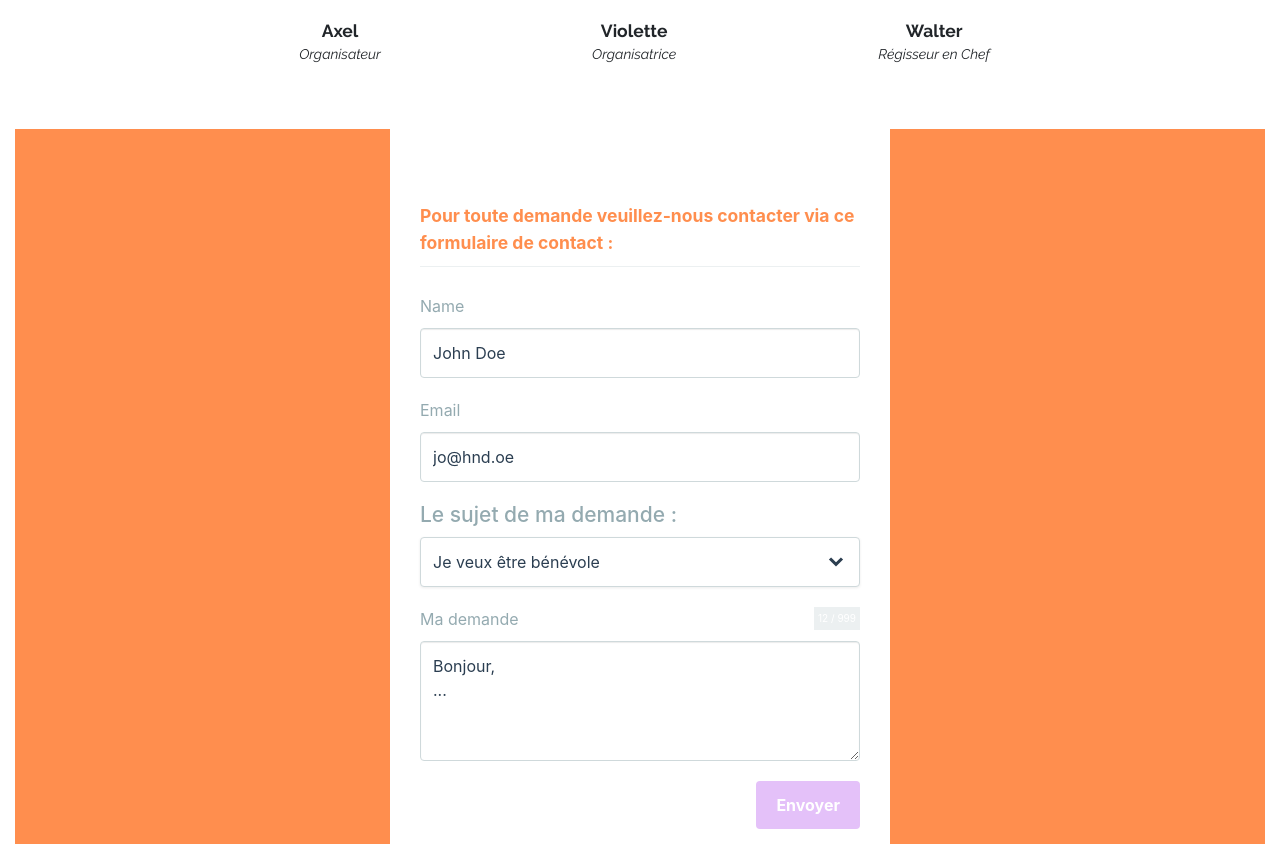
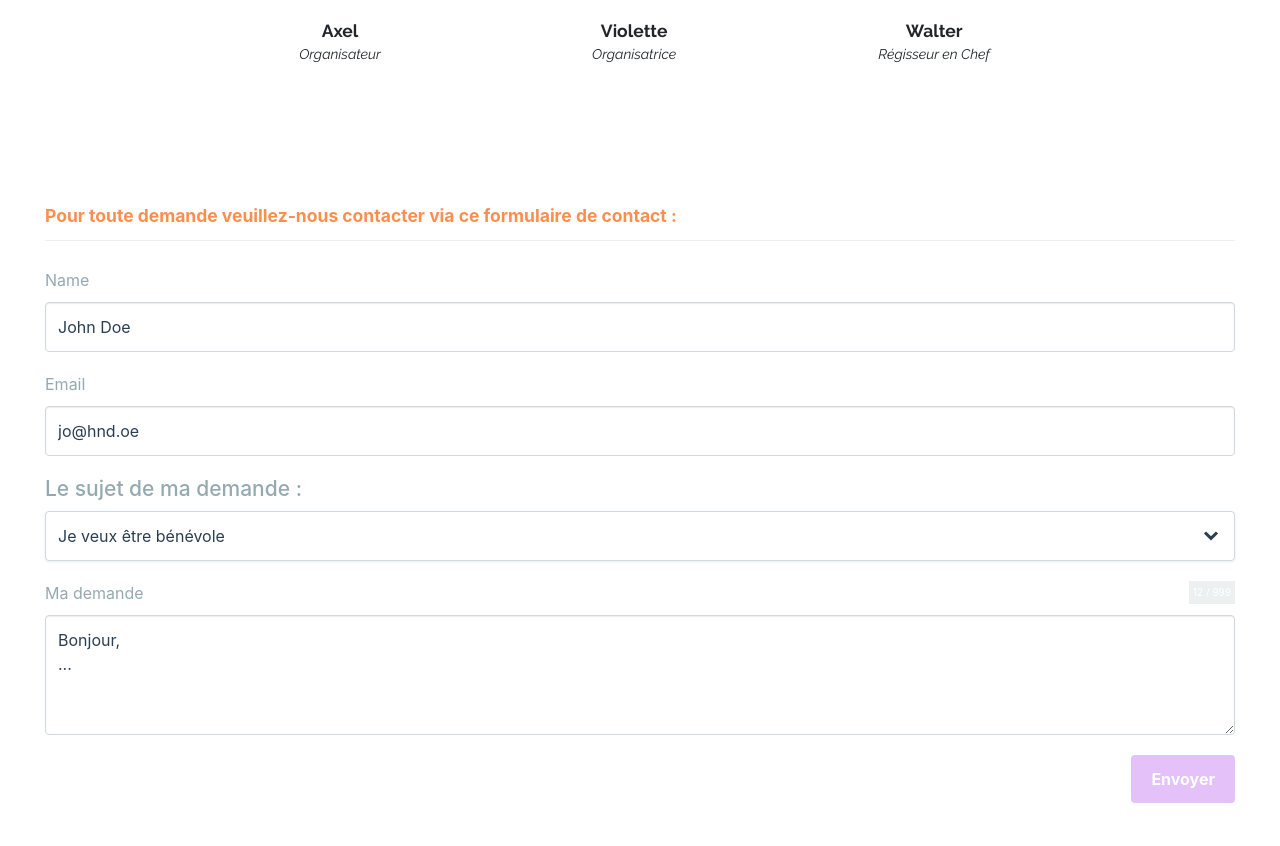
Before and after one commit to Niobey/tatie-odette, a Vue app: page /#/Contact in a window 1280 px wide. Shown: the part 600-1446 px from the top of the page. Built offline with nearby package versions, Linux system fonts and the light colour scheme.

Commit message:
contact form

```diff
--- a/src/views/Contact.vue
+++ b/src/views/Contact.vue
@@ -142,12 +142,7 @@
 <style lang="scss">
 
 .contact{
-.about{
-width: 100%;
-min-height: 100%;
-//background: var(--pink);
 
-}
 .image {
   // margin-right: 100%;
   margin-top: 13vh;
@@ -207,7 +202,7 @@ h2{
   box-sizing: border-box;
 }
   color: #fff;
-  background: var(--orange);
+  background:#fff;
 
 
   font-family: -apple-system, BlinkMacSystemFont, "Segoe UI", Roboto,
@@ -232,11 +227,11 @@ a {
 
 .vue-form {
   font-size: 16px;
-  width: 500px;
+  //width: 500px;
   padding: 15px 30px;
   //border-radius: 4px;
   margin: 50px auto;
-  width: 500px;
+ // width: 500px;
   background-color: #fff;
   //box-shadow: 0 4px 6px 0 rgba(0, 0, 0, 0.3);
 }
```
